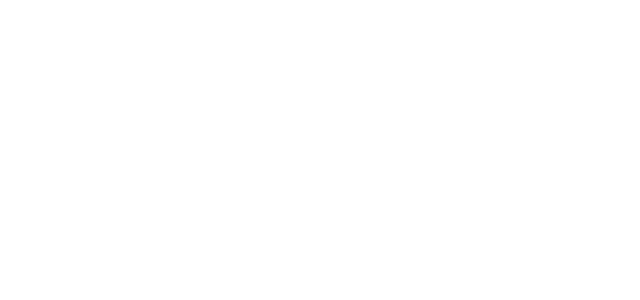
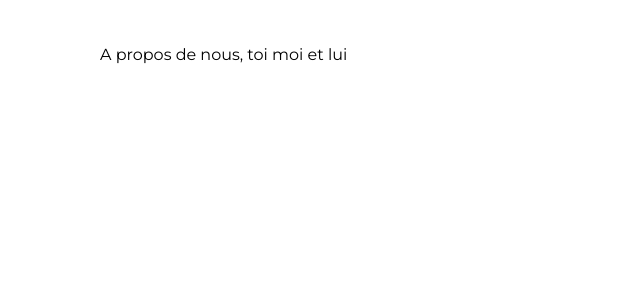
Before and after one commit to Tanguy1213/Projet_8_strub_tanguy, a React (Create React App) app: page /About in a window 1280 px wide. Before the commit this address had no page. Shown: the top 300 px of the page, without its empty margins (0-640 px from the left). Built offline with nearby package versions, Linux system fonts and the light colour scheme; a web font is replaced by a local one.

Commit message:
Création d'une nouvelle route pour accéder à une page

```diff
--- a/src/Router.jsx
+++ b/src/Router.jsx
@@ -2,7 +2,8 @@
 import { BrowserRouter, Routes, Route } from "react-router-dom"
 
 //Pages
-import Home from './pages/Home'
+import Home from './pages/Home/Home'
+import About from './pages/About/About'
 
 //Components
 
@@ -16,6 +17,7 @@
         <BrowserRouter>
             <Routes>
                 <Route path="/" element={<Home />} />
+                <Route path="/About" element={<About />} />
             </Routes>
         </BrowserRouter>
     );
--- a/src/components/Header/Header.jsx
+++ b/src/components/Header/Header.jsx
@@ -15,7 +15,7 @@
             <NavLink to="/">Accueil</NavLink>
           </li>
           <li>
-            <NavLink to="/">A propos</NavLink>
+            <NavLink to="/About">A propos</NavLink>
           </li>
         </ul>
       </nav>
--- a/src/main.scss
+++ b/src/main.scss
@@ -1,9 +1,11 @@
 //Styles Pages
-
+@import './pages/Home/home.scss';
+@import './pages/About/about.scss';
 
 
 //Styles Composants
 @import './components/Header/header.scss';
+@import './components/Footer/footer.scss';
 
 //General settings
 body {
--- /dev/null
+++ b/src/pages/About/About.jsx
@@ -0,0 +1,9 @@
+import React from 'react'
+
+function About() {
+  return (
+    <div>A propos de nous, toi moi et lui</div>
+  )
+}
+
+export default About
--- a/src/pages/Home.jsx
+++ b/src/pages/Home/Home.jsx
@@ -1,5 +1,5 @@
 import React from 'react'
-import Header from '../components/Header/Header'
+import Header from '../../components/Header/Header'
 
 function Home() {
   return (
```
Also changed, not shown: src/components/Footer/Footer.jsx (added), src/components/Footer/footer.scss (added), src/pages/About/about.scss (added), src/pages/Home/home.scss (added), 1 other file (tests, documents, lock files or other folders).
